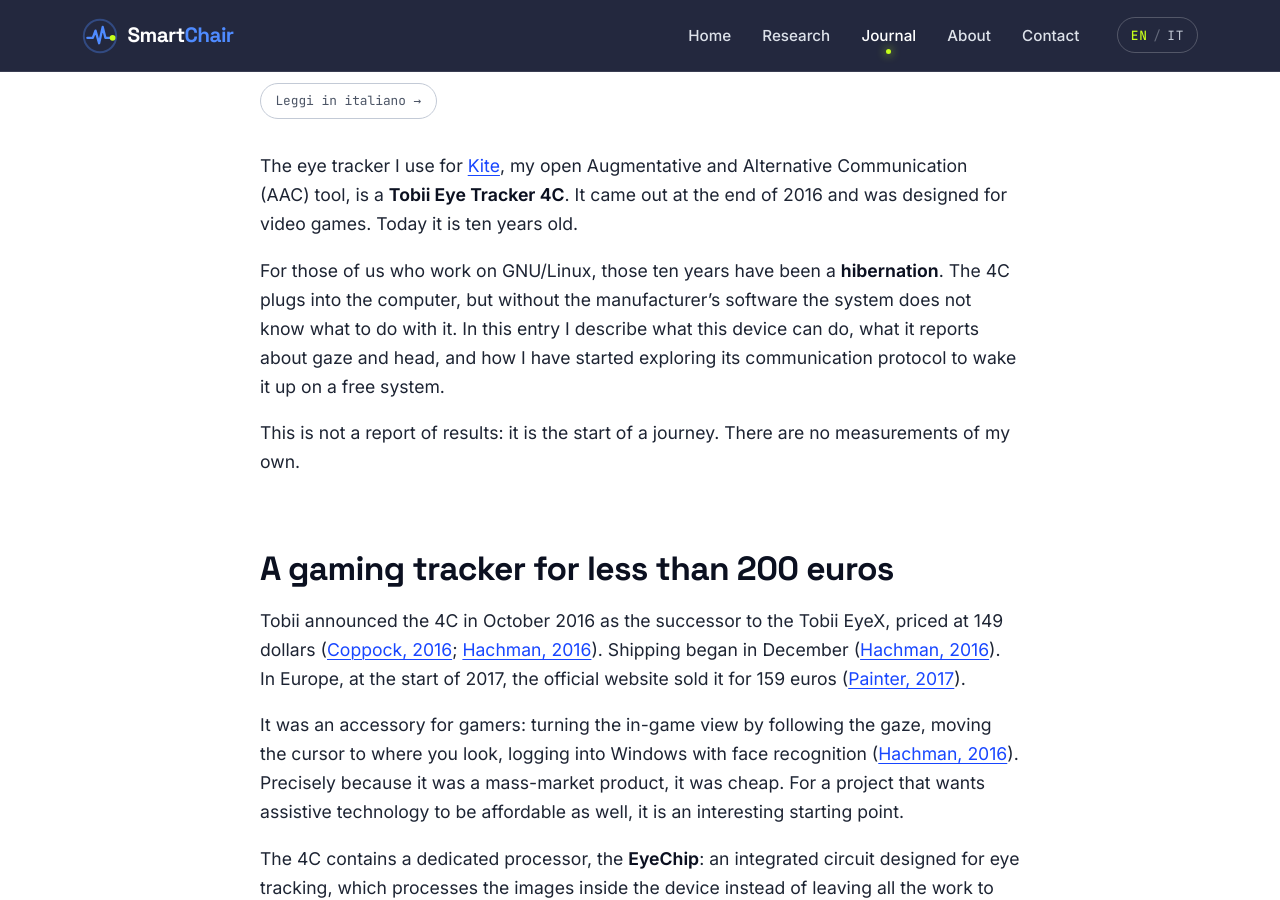
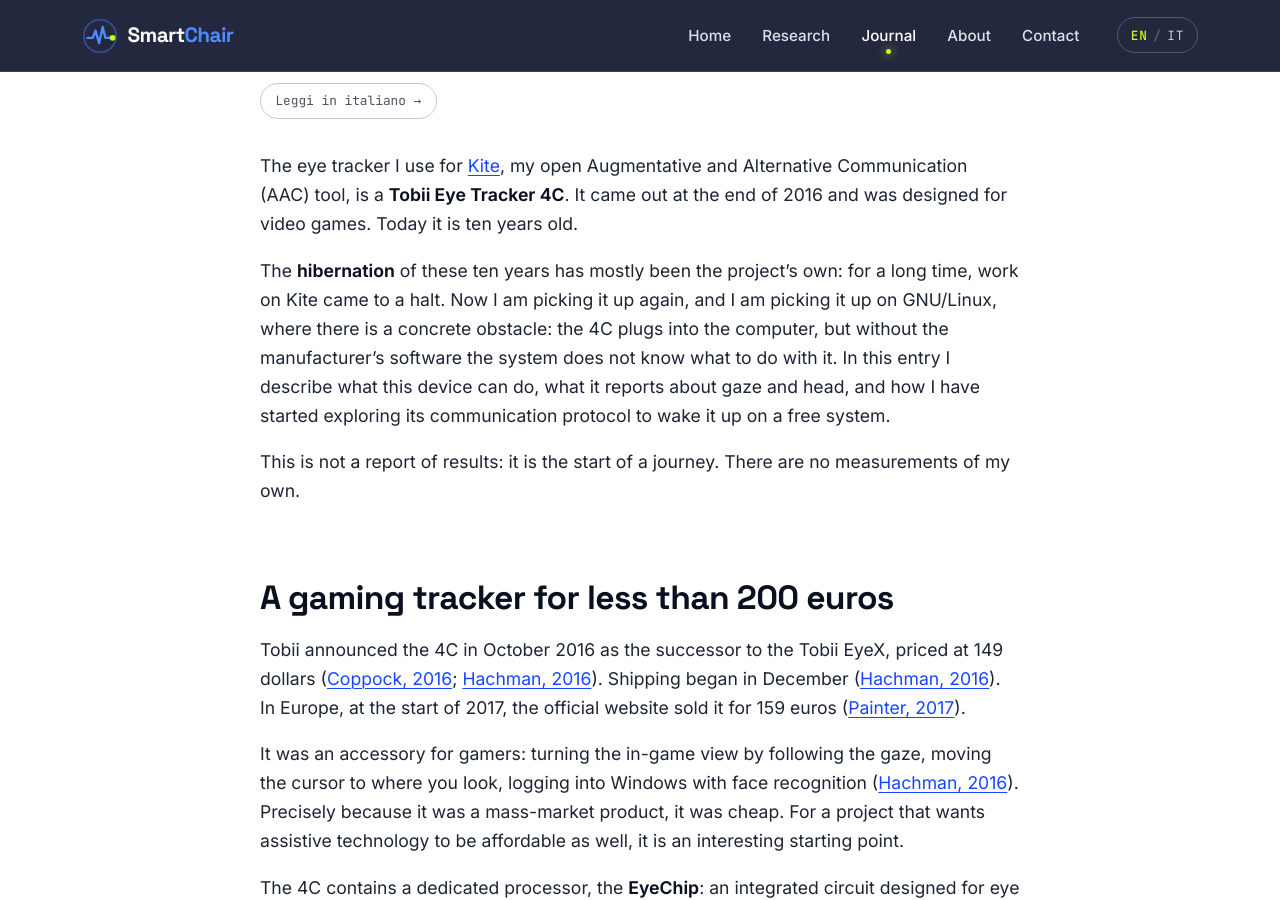
Before and after one commit to SmartChairBCI/SmartChairBCI.github.io, a Jekyll site: the page built from _posts/en/2026-11-07-tobii-4c-wakes-up-after-10-years-of-hibernation.md, in a window 1280 px wide and 900 px high, scrolled down 650 px. Built offline with Jekyll 4.4.1, drawn with Linux system fonts in a browser that asks for light colours; some of the changed text lies outside the part shown.

Commit message:
Diario: correzioni dalla revisione della voce sul Tobii 4C
Il letargo è riferito alla pausa del progetto, non a GNU/Linux; la prima
versione di Kite risale a circa dieci anni fa, non dodici.

Co-Authored-By: Claude Opus 5.5 <noreply@anthropic.com>

```diff
--- a/_posts/en/2026-11-07-tobii-4c-wakes-up-after-10-years-of-hibernation.md
+++ b/_posts/en/2026-11-07-tobii-4c-wakes-up-after-10-years-of-hibernation.md
@@ -12,9 +12,10 @@ The eye tracker I use for [Kite](/en/research/kite/), my open Augmentative and A
 Communication (AAC) tool, is a **Tobii Eye Tracker 4C**. It came out at the end of 2016 and was
 designed for video games. Today it is ten years old.
 
-For those of us who work on GNU/Linux, those ten years have been a **hibernation**. The 4C plugs
-into the computer, but without the manufacturer's software the system does not know what to do
-with it. In this entry I describe what this device can do, what it reports about gaze and head,
+The **hibernation** of these ten years has mostly been the project's own: for a long time, work
+on Kite came to a halt. Now I am picking it up again, and I am picking it up on GNU/Linux, where
+there is a concrete obstacle: the 4C plugs into the computer, but without the manufacturer's
+software the system does not know what to do with it. In this entry I describe what this device can do, what it reports about gaze and head,
 and how I have started exploring its communication protocol to wake it up on a free system.
 
 This is not a report of results: it is the start of a journey. There are no measurements of my own.
```
Also changed, not shown: other parts of _posts/en/2026-11-07-tobii-4c-wakes-up-after-10-years-of-hibernation.md (+1 -1 lines), _posts/it/2026-11-07-tobii-4c-il-risveglio-dopo-10-anni-di-letargo.md (+5 -3 lines).
